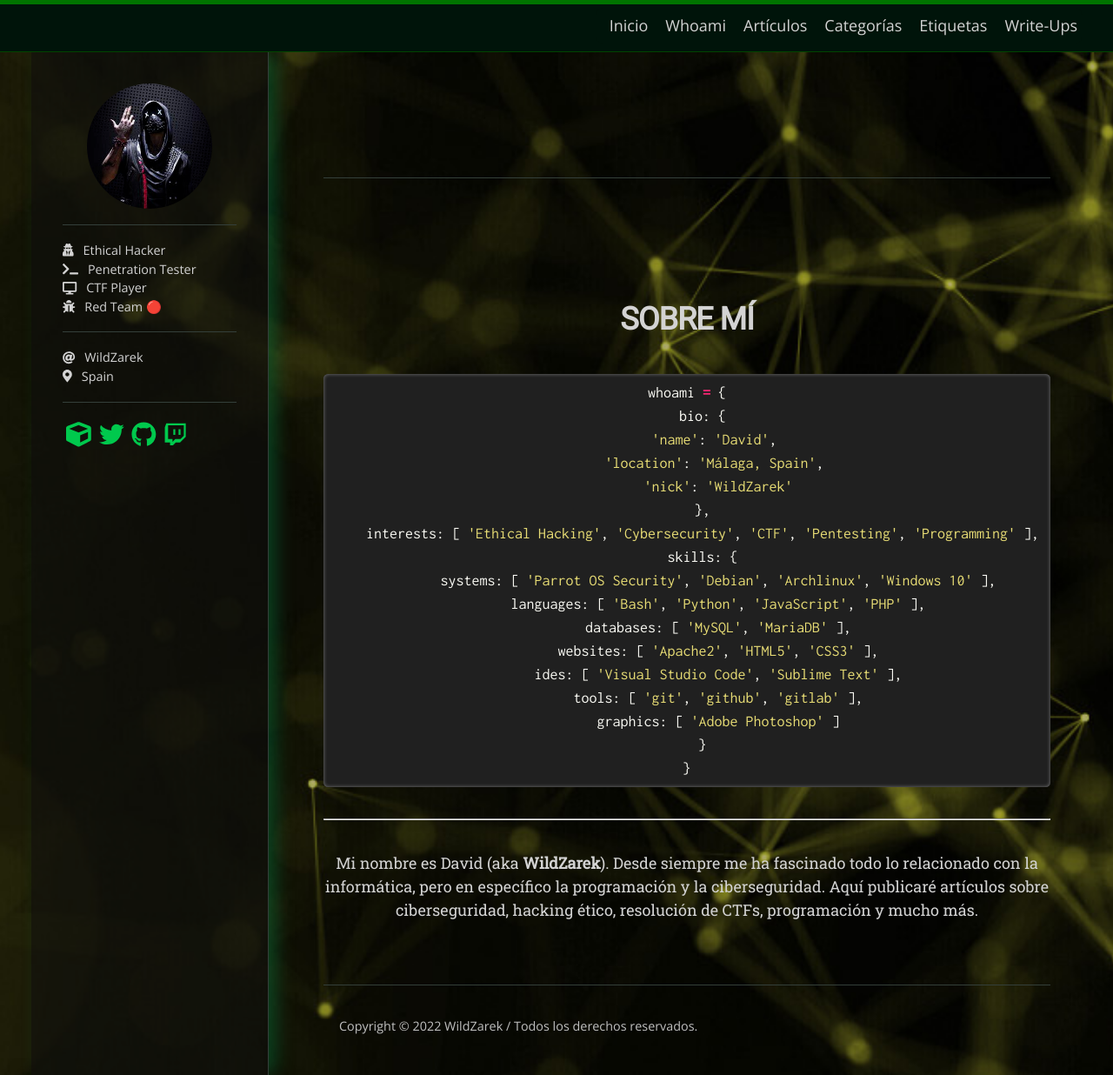
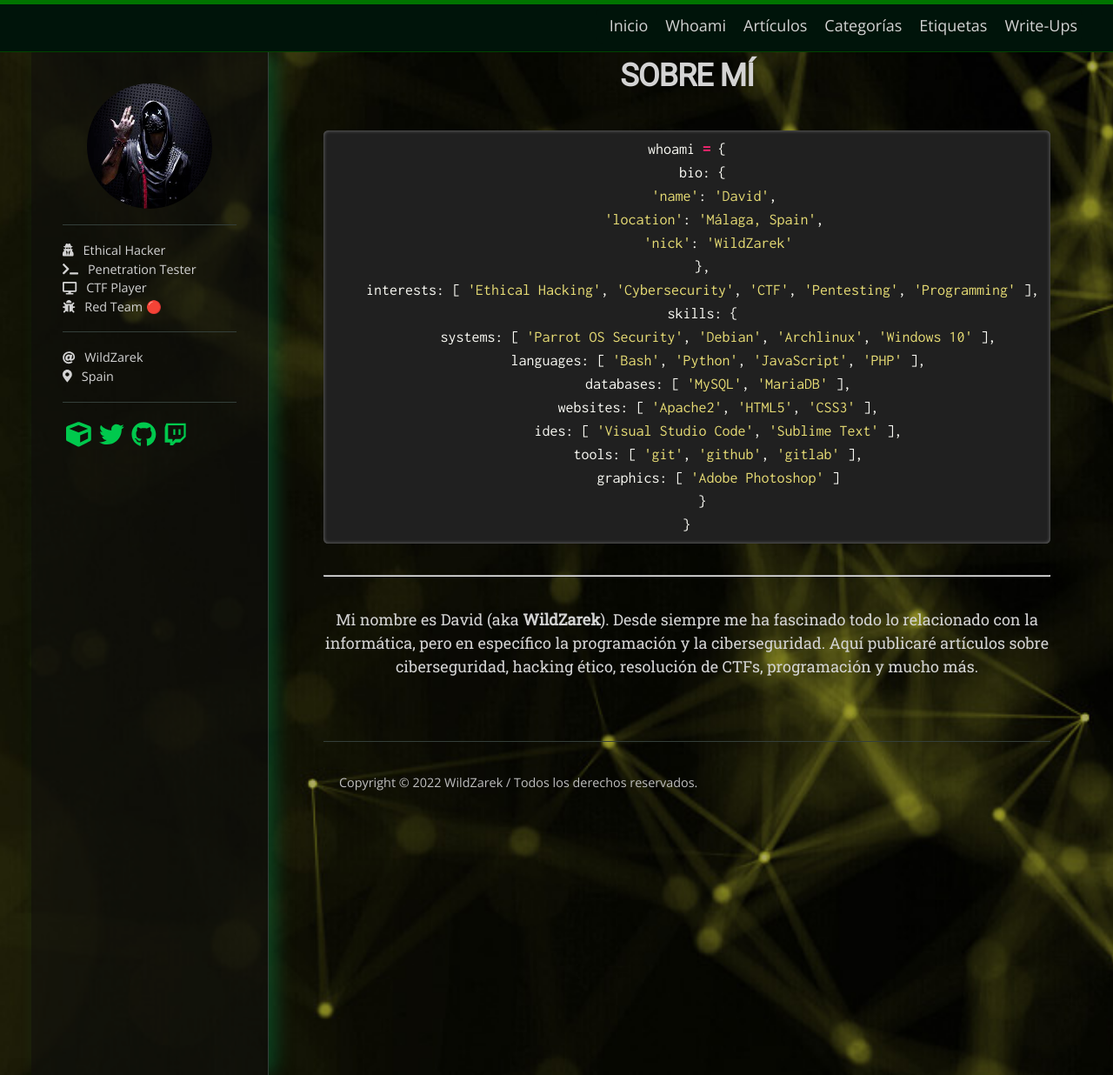
Before and after one commit to WildZarek/wildzarek.github.io, a Jekyll site: the page built from about.md, in a window 1280 px wide. Shown: the whole page at 87% size. Built offline with Jekyll 4.4.1, drawn with Linux system fonts in a browser that asks for light colours; nearby versions of some CDN libraries; some web fonts are replaced.

Commit message:
layout modify

```diff
--- a/_layouts/noheader.html
+++ b/_layouts/noheader.html
@@ -5,10 +5,6 @@ layout: default
 <center>
 <article class="post">
 
-  <header class="post-header">
-    <h1 class="post-title"></h1>
-  </header>
-
   <div class="post-content">
     {{ content }}
   </div>
--- a/about.md
+++ b/about.md
@@ -3,8 +3,6 @@ layout: noheader
 title: Whoami
 permalink: /about/
 ---
-
-<br/>
 
 # SOBRE MÍ
 
```
